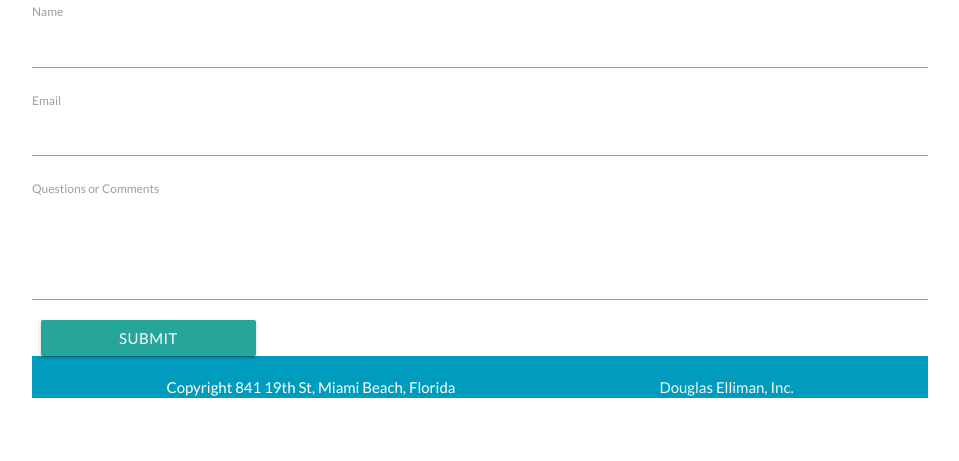
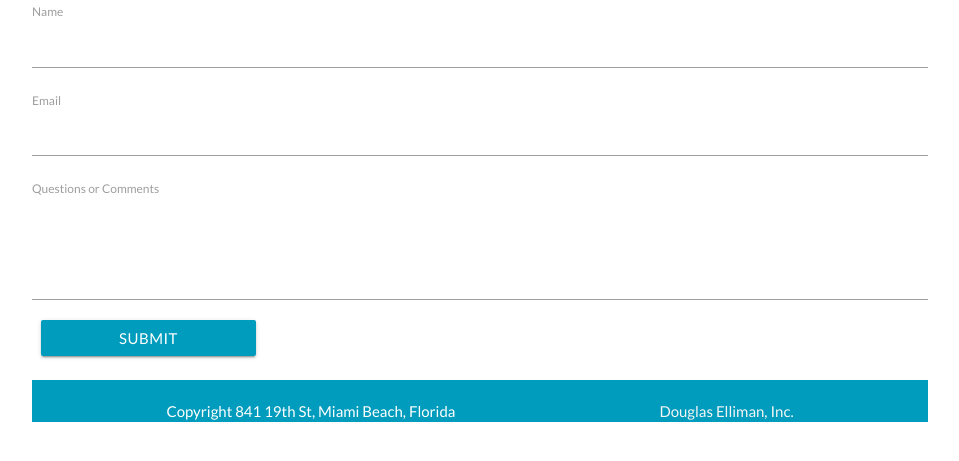
Before and after one commit to dtcrowley/RealEstateTemplate, a PHP site: page /contactus.html in a window 1280 px wide. Shown: the part 125-586 px from the top of the page, without its empty margins (160-1119 px from the left). Run offline with PHP 8.4, Linux system fonts and the light colour scheme; some libraries are stand-ins or nearby versions.

Commit message:
fixed contact button color and margin

```diff
--- a/public/contactus.html
+++ b/public/contactus.html
@@ -4,12 +4,14 @@
     <meta charset="UTF-8">
     <meta name="viewport" content="width=device-width, initial-scale=1.0">
     <meta http-equiv="X-UA-Compatible" content="ie=edge">
-    <link type="style/css" rel="stylesheet" href="css/style.css">
+
     <link rel="stylesheet" href="https://cdnjs.cloudflare.com/ajax/libs/materialize/0.100.2/css/materialize.min.css">
     <!--Import materialize.css-->
     <link type="text/css" rel="stylesheet" href="css/materialize.min.css"  media="screen,projection"/>
     <link href="https://fonts.googleapis.com/icon?family=Material+Icons" rel="stylesheet">
     <link href="https://fonts.googleapis.com/css?family=Lato" rel="stylesheet">
+    <link type="style/css" rel="stylesheet" href="css/style.css">
+
     <!--Import jQuery before materialize.js-->
     <script type="text/javascript" src="https://code.jquery.com/jquery-3.2.1.min.js"></script>
     <!-- Compiled and minified JavaScript -->
@@ -51,7 +53,7 @@
                     <label for="comments-input" required>Questions or Comments</label>
                     <input class="form-control" id="comment-input" type="text" style="height: 100px">
                     </div>
-                    <button class="btn btn-primary" id="add-to-firebase" type="submit">Submit</button>
+                    <button class="btn" id="add-to-firebase" type="submit">Submit</button>
 
                 </form>
             </div>
--- a/public/css/materialize.min.css
+++ b/public/css/materialize.min.css
@@ -3,9 +3,10 @@
  * Copyright 2014-2017 Materialize
  * MIT License (https://raw.githubusercontent.com/Dogfalo/materialize/master/LICENSE)
  */
- body {
-     font-family: 'Lato', sans-serif;
- }
+body {
+    font-family: 'Lato', sans-serif;
+}
+
 .nav-wrapper {
     background: white;
 }
@@ -13,6 +14,7 @@
 .company-logo {
     height: 50px;
 }
+
 button {
     background:  #009cbd;
     width: 24%;
@@ -31,6 +33,7 @@ button {
 .carousel {
     height: 300px !important;
 }
+
 .carousel-item {
     width: 400px !important;
     z-index: 1;
@@ -64,6 +67,7 @@ button {
     width: 80%;
     margin-left: 12%;
 }
+
 .thumbnail {
     display: inline-block;
     width: 10%
@@ -98,6 +102,12 @@ button {
     height: 100px;
     margin-top: 5px;
 }
+
+#add-to-firebase {
+    background-color: #009cbd;
+    margin-bottom: 24px;
+}
+
 /* .arrows {
     z-index: 1;
 } */
--- a/public/css/style.css
+++ b/public/css/style.css
@@ -22,4 +22,5 @@
 
 .btn {
   width: 100%;
+  background-color: #009cbd;
 }
```
